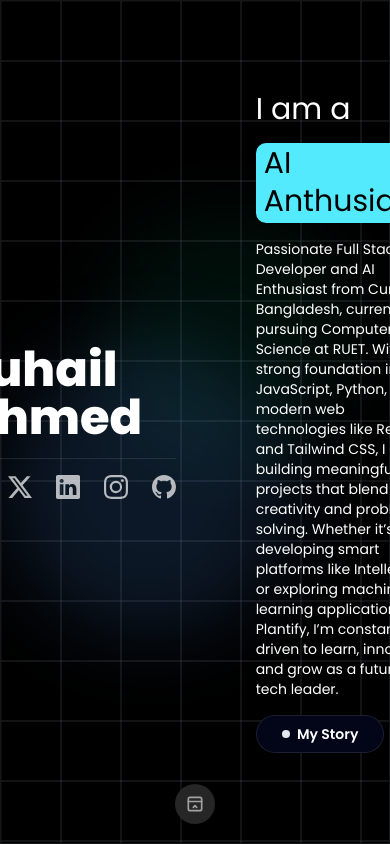
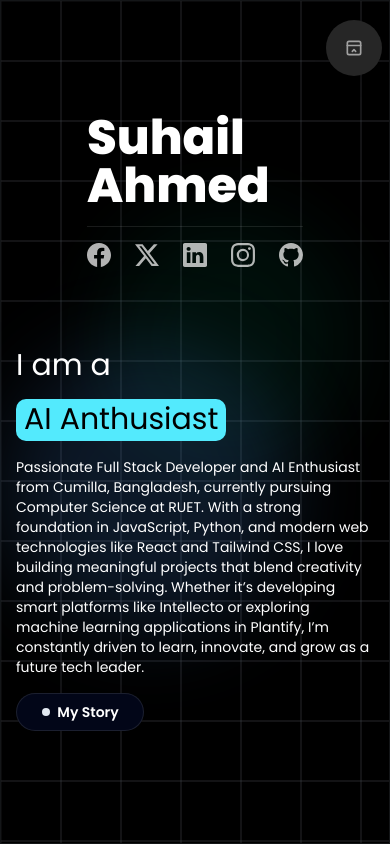
Before and after one commit to SarcasticSphinx/Suhail.Ahmed, a Next.js app: page / in a window 390 px wide. Built offline with nearby package versions, Linux system fonts and the light colour scheme.

Commit message:
fixed mobile dock

```diff
--- a/src/app/layout.tsx
+++ b/src/app/layout.tsx
@@ -24,8 +24,8 @@ const geistMono = Geist_Mono({
 });
 
 export const metadata: Metadata = {
-  title: "Create Next App",
-  description: "Generated by create next app",
+  title: "Suhail.Ahmed",
+  description: "This is the personal website of Suhail Ahmed, a web developer.",
 };
 
 export default function RootLayout({ children }: Readonly<{ children: React.ReactNode }>) {
--- a/src/components/Home.tsx
+++ b/src/components/Home.tsx
@@ -103,9 +103,9 @@ export default function Home({ slides, initialSlide = 0 }: CarouselProps) {
       </div>
 
       {/* Floating Dock */}
-      <div className="fixed w-fit mx-auto bottom-5 left-0 right-0 z-10">
         <FloatingDock
-          desktopClassName="bg-green-200/10 backdrop-blur-md border border-green-400/20 shadow-lg"
+          desktopClassName="fixed w-fit mx-auto bottom-5 left-0 right-0 z-10 bg-green-200/10 backdrop-blur-md border border-green-400/20 shadow-lg"
+          mobileClassName="fixed top-5 right-2 z-10 shadow-lg"
           items={dockItems.map((item) => ({
             ...item,
             onClick: (e: React.MouseEvent) => {
@@ -114,7 +114,6 @@ export default function Home({ slides, initialSlide = 0 }: CarouselProps) {
             },
           }))}
         />
-      </div>
     </div>
   );
 }
--- a/src/components/ui/floating-dock.tsx
+++ b/src/components/ui/floating-dock.tsx
@@ -48,7 +48,7 @@ const FloatingDockMobile = ({
         {open && (
           <motion.div
             layoutId="nav"
-            className="absolute inset-x-0 bottom-full mb-2 flex flex-col gap-2"
+            className="absolute inset-x-0 top-full mb-2 flex flex-col gap-2"
           >
             {items.map((item, idx) => (
               <motion.div
@@ -69,7 +69,7 @@ const FloatingDockMobile = ({
               >
                 <button
                   onClick={item.onClick}
-                  className="flex h-10 w-10 items-center justify-center rounded-full bg-gray-50 dark:bg-neutral-900"
+                  className="flex h-14 w-14 items-center justify-center rounded-full bg-gray-50 dark:bg-neutral-900"
                 >
                   <div className="h-4 w-4">{item.icon}</div>
                 </button>
@@ -80,7 +80,7 @@ const FloatingDockMobile = ({
       </AnimatePresence>
       <button
         onClick={() => setOpen(!open)}
-        className="flex h-10 w-10 items-center justify-center rounded-full bg-gray-50 dark:bg-neutral-800"
+        className="flex h-14 w-14 items-center justify-center rounded-full bg-gray-50 dark:bg-neutral-800"
       >
         <IconLayoutNavbarCollapse className="h-5 w-5 text-neutral-500 dark:text-neutral-400" />
       </button>
--- a/src/pages/HomePage.tsx
+++ b/src/pages/HomePage.tsx
@@ -60,7 +60,7 @@ const HomePage = () => {
         style={{ animationDelay: "2s" }}
       ></div>
       {/* Content */}
-      <div className="flex min-w-screen justify-between lg:px-30 items-center gap-20 relative">
+      <div className="flex flex-col sm:flex-row min-w-screen justify-between lg:px-30 items-center gap-20 relative px-4">
         {/* left Side */}
         <div className="z-10">
           <div className="flex flex-col gap-4">
```
